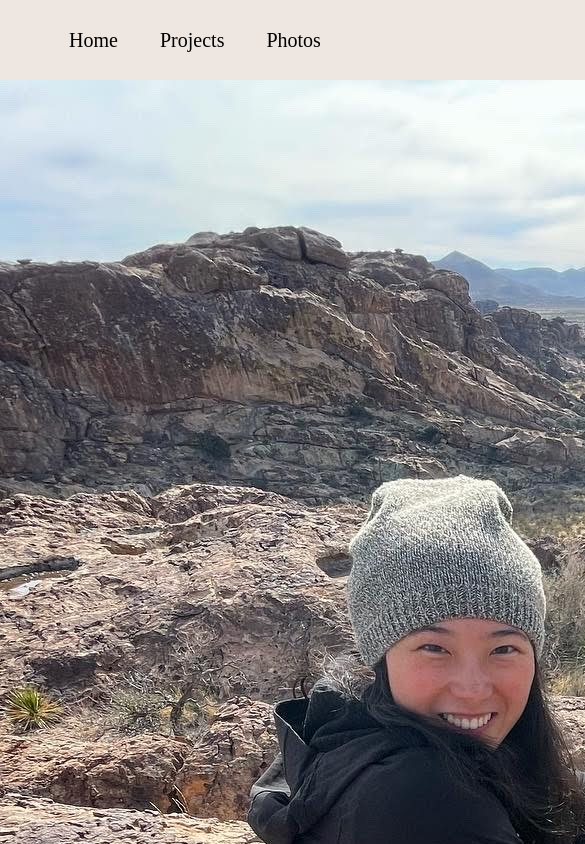
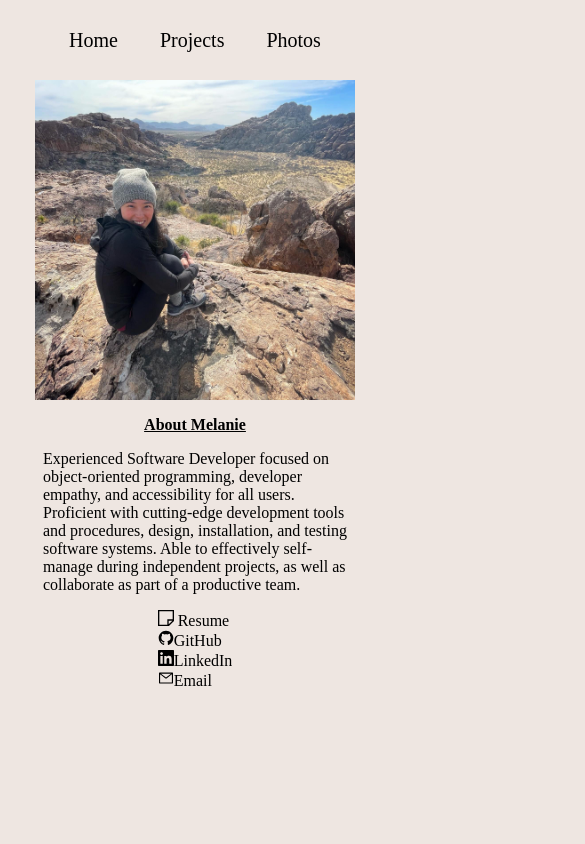
Before and after one commit to daomeow/website, a React (Create React App) app: page /about in a window 390 px wide. Shown: the top 844 px of the page, 585 px wide, since content can reach past the window. Built offline with nearby package versions, Linux system fonts and the light colour scheme.

Commit message:
Add small screen breakpoint to header

```diff
--- a/src/components/About/About.css
+++ b/src/components/About/About.css
@@ -0,0 +1,20 @@
+@media all and (min-width: 320px) {
+
+  .about-container {
+    display: flex;
+    flex-direction: column;
+    align-items: center;
+    font-family: 'Slabo 27px', serif;
+  }
+  .about-picture {
+    height: 20rem;
+  }
+  .about-title {
+    font-weight: 600;
+    text-decoration: underline;
+    margin-bottom: 0;
+  }
+  .paragraph1 {
+    width: 19rem;
+  }
+}
--- a/src/components/About/About.tsx
+++ b/src/components/About/About.tsx
@@ -14,11 +14,11 @@ import melPicture from "../../assets/aboutMel.jpg";
 const About = () => {
 
  return (
-   <section>
+   <section className="about-container">
      <Header/>
-     <img src={melPicture} alt="Profile picture of Melanie"/>
+     <img src={melPicture} alt="Profile picture of Melanie" className="about-picture"/>
      <p className="about-title">About Melanie</p>
-     <p>Experienced Software Developer focused on object-oriented programming, developer empathy, and accessibility for all users. Proficient with cutting-edge development tools and procedures, design, installation, and testing software systems. Able to effectively self-manage during independent projects, as well as collaborate as part of a productive team.
+     <p className="paragraph1">Experienced Software Developer focused on object-oriented programming, developer empathy, and accessibility for all users. Proficient with cutting-edge development tools and procedures, design, installation, and testing software systems. Able to effectively self-manage during independent projects, as well as collaborate as part of a productive team.
     </p>
     <section>
       <section>
--- a/src/components/Header/Header.css
+++ b/src/components/Header/Header.css
@@ -1,3 +1,5 @@
+@media all and (min-width: 320px) {
+
   .navigation-container {
     display: flex;
     justify-content: center;
@@ -21,8 +23,10 @@
     border-radius: 4px;
     background-color: #E1E7EE;
   }
+}
 
-@media screen and (min-width: 768px) {
+@media all and (min-width: 768px) {
+
   .navigation-container {
     justify-content: end;
   }
```
Also changed, not shown: src/components/Home/Home.css (+5 -20 lines). Lines whose indentation alone changed are shown as unchanged.
